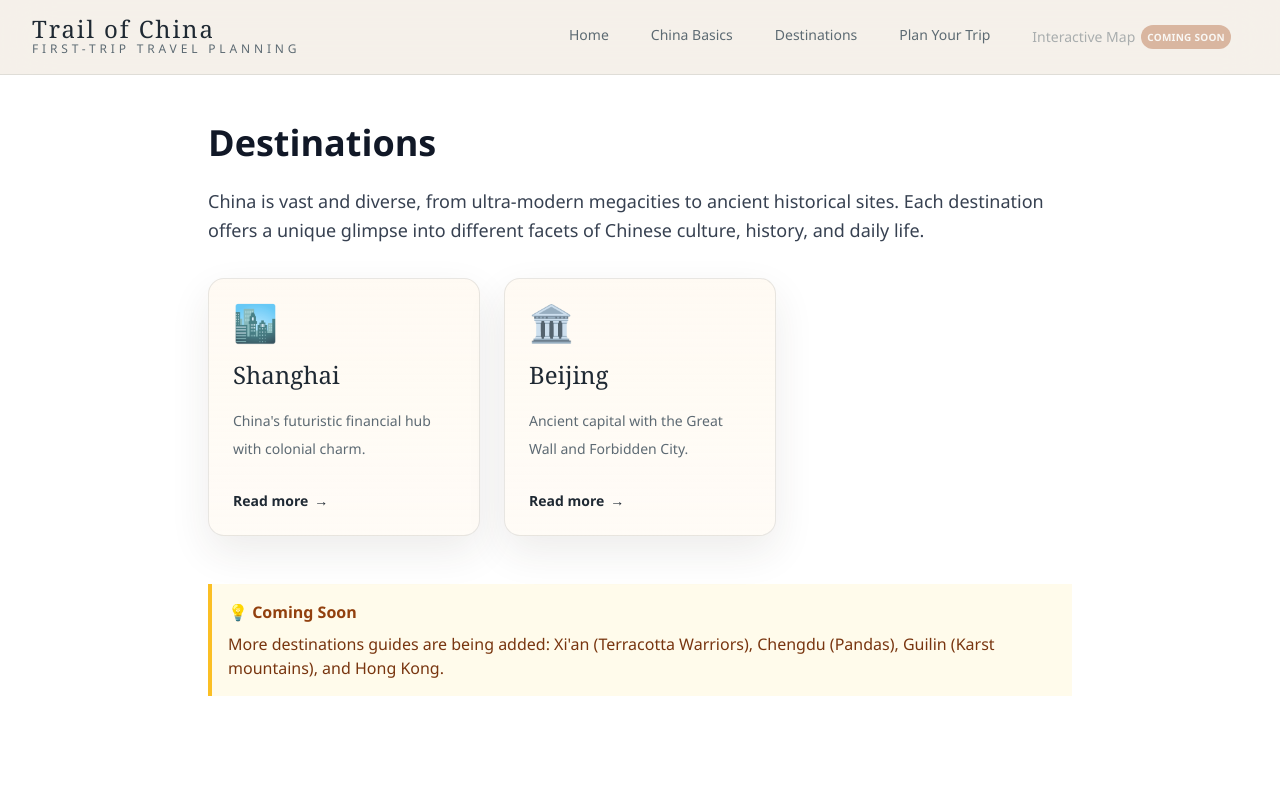
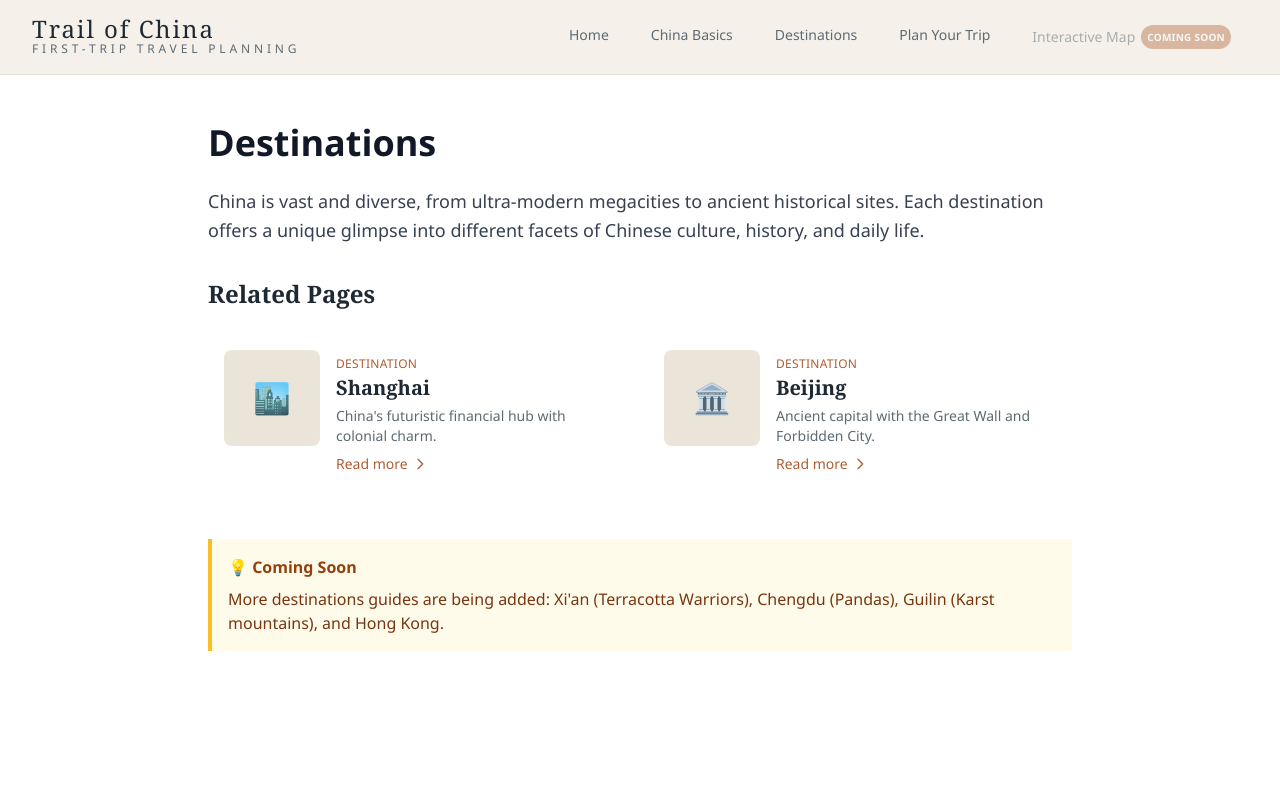
Before and after one commit to thecubestorm-arch/trailofchina, a Next.js app: page /destinations in a window 1280 px wide. Shown: the top 800 px of the page. Built offline with nearby package versions, Linux system fonts and the light colour scheme.

Commit message:
Phase 4: Add RelatedArticleCard component - Enhanced related sections on hub pages (guide pages pending)

```diff
--- a/app/china-basics/page.tsx
+++ b/app/china-basics/page.tsx
@@ -1,5 +1,5 @@
 import type { Metadata } from 'next'
-import { FeatureCard } from '@/components/FeatureCard'
+import { RelatedArticleCard } from '@/components/RelatedArticleCard'
 
 export const metadata: Metadata = {
   title: 'China Basics - Everything You Need to Know',
@@ -13,44 +13,51 @@ const cards = [
     description: 'Payment, maps, VPN, and communication apps you need',
     icon: '📱',
     href: '/china-basics/what-apps-to-use',
+    category: 'China Basics',
   },
   {
     title: 'How to Get Internet',
     description: 'Set up eSIM or SIM options so you stay connected from arrival',
     icon: '🌐',
     href: '/china-basics/how-to-get-internet',
+    category: 'China Basics',
   },
   {
     title: 'How China Differs',
     description: 'Understand key cultural and practical differences before you go',
     icon: '🧭',
     href: '/china-basics/how-china-differs',
+    category: 'China Basics',
   },
   {
     title: 'How to Get Around',
     description: 'Trains, metros, taxis, and ride apps explained simply',
     icon: '🚄',
     href: '/china-basics/how-to-get-around',
+    category: 'China Basics',
   },
 ]
 
 export default function ChinaBasicsPage() {
   return (
     <div className="min-h-screen bg-white">
-      <main className="max-w-4xl mx-auto px-4 py-12">
-        <h1 className="text-4xl font-bold mb-6 text-gray-900">China Basics</h1>
+      <main className="mx-auto max-w-4xl px-4 py-12">
+        <h1 className="mb-6 text-4xl font-bold text-gray-900">China Basics</h1>
 
         <section className="mb-8">
-          <p className="text-lg text-gray-700 leading-relaxed">
+          <p className="text-lg leading-relaxed text-gray-700">
             Everything first-time visitors need to know before departure, from essential apps and internet setup to local transport and daily travel norms.
           </p>
         </section>
 
-        <div className="grid grid-cols-1 md:grid-cols-2 lg:grid-cols-3 gap-6 mb-12">
-          {cards.map((card) => (
-            <FeatureCard key={card.href} {...card} />
-          ))}
-        </div>
+        <section className="mb-12">
+          <h2 className="mb-6 text-2xl font-serif font-semibold text-[#1f2933]">Related Pages</h2>
+          <div className="grid gap-4 md:grid-cols-2">
+            {cards.map((card) => (
+              <RelatedArticleCard key={card.href} {...card} />
+            ))}
+          </div>
+        </section>
       </main>
     </div>
   )
--- a/app/destinations/page.tsx
+++ b/app/destinations/page.tsx
@@ -1,5 +1,5 @@
 import { Metadata } from 'next'
-import { FeatureCard } from '@/components/FeatureCard'
+import { RelatedArticleCard } from '@/components/RelatedArticleCard'
 
 export const metadata: Metadata = {
   title: 'Destinations | Trail of China',
@@ -12,40 +12,42 @@ const cards = [
     description: "China's futuristic financial hub with colonial charm.",
     icon: '🏙️',
     href: '/destinations/shanghai',
+    category: 'Destination',
   },
   {
     title: 'Beijing',
     description: 'Ancient capital with the Great Wall and Forbidden City.',
     icon: '🏛️',
     href: '/destinations/beijing',
+    category: 'Destination',
   },
 ]
 
 export default function DestinationsHub() {
   return (
     <div className="min-h-screen bg-white">
-      <main className="max-w-4xl mx-auto px-4 py-12">
-        <h1 className="text-4xl font-bold mb-6 text-gray-900">Destinations</h1>
+      <main className="mx-auto max-w-4xl px-4 py-12">
+        <h1 className="mb-6 text-4xl font-bold text-gray-900">Destinations</h1>
 
         <section className="mb-8">
-          <p className="text-lg text-gray-700 leading-relaxed">
-            China is vast and diverse, from ultra-modern megacities to ancient historical sites.
-            Each destination offers a unique glimpse into different facets of Chinese culture,
-            history, and daily life.
+          <p className="text-lg leading-relaxed text-gray-700">
+            China is vast and diverse, from ultra-modern megacities to ancient historical sites. Each destination offers a unique glimpse into different facets of Chinese culture, history, and daily life.
           </p>
         </section>
 
-        <div className="grid grid-cols-1 md:grid-cols-2 lg:grid-cols-3 gap-6 mb-12">
-          {cards.map((card) => (
-            <FeatureCard key={card.href} {...card} />
-          ))}
-        </div>
+        <section className="mb-12">
+          <h2 className="mb-6 text-2xl font-serif font-semibold text-[#1f2933]">Related Pages</h2>
+          <div className="grid gap-4 md:grid-cols-2">
+            {cards.map((card) => (
+              <RelatedArticleCard key={card.href} {...card} />
+            ))}
+          </div>
+        </section>
 
-        <div className="bg-amber-50 border-l-4 border-amber-400 p-4">
-          <h3 className="font-semibold text-amber-800 mb-2">💡 Coming Soon</h3>
+        <div className="border-l-4 border-amber-400 bg-amber-50 p-4">
+          <h3 className="mb-2 font-semibold text-amber-800">💡 Coming Soon</h3>
           <p className="text-amber-900">
-            More destinations guides are being added: Xi'an (Terracotta Warriors),
-            Chengdu (Pandas), Guilin (Karst mountains), and Hong Kong.
+            More destinations guides are being added: Xi'an (Terracotta Warriors), Chengdu (Pandas), Guilin (Karst mountains), and Hong Kong.
           </p>
         </div>
       </main>
--- a/app/plan-your-trip/page.tsx
+++ b/app/plan-your-trip/page.tsx
@@ -1,5 +1,5 @@
 import { Metadata } from 'next'
-import { FeatureCard } from '@/components/FeatureCard'
+import { RelatedArticleCard } from '@/components/RelatedArticleCard'
 
 export const metadata: Metadata = {
   title: 'Plan Your Trip | Trail of China',
@@ -12,38 +12,44 @@ const cards = [
     description: 'Ready-made routes for first-time travelers who want a proven structure',
     icon: '🗺️',
     href: '/plan-your-trip/preplanned-trips',
+    category: 'Trip Planning',
   },
   {
     title: 'Travel Planner',
     description: 'Build your own route based on pace, interests, and trip length',
     icon: '✏️',
     href: '/plan-your-trip/travel-planner',
+    category: 'Trip Planning',
   },
   {
     title: 'Interactive Map',
     description: 'See destination relationships and plan transfers visually',
     icon: '🧭',
     href: '/interactive-map',
+    category: 'Trip Planning',
   },
 ]
 
 export default function PlanYourTripPage() {
   return (
     <div className="min-h-screen bg-white">
-      <main className="max-w-4xl mx-auto px-4 py-12">
-        <h1 className="text-4xl font-bold mb-6 text-gray-900">Plan Your Trip</h1>
+      <main className="mx-auto max-w-4xl px-4 py-12">
+        <h1 className="mb-6 text-4xl font-bold text-gray-900">Plan Your Trip</h1>
 
         <section className="mb-8">
-          <p className="text-lg text-gray-700 leading-relaxed">
+          <p className="text-lg leading-relaxed text-gray-700">
             Ready to visit China? Choose a preplanned route, customize your own itinerary, or explore the map view to build a practical trip.
           </p>
         </section>
 
-        <div className="grid grid-cols-1 md:grid-cols-2 lg:grid-cols-3 gap-6 mb-12">
-          {cards.map((card) => (
-            <FeatureCard key={card.href} {...card} />
-          ))}
-        </div>
+        <section className="mb-12">
+          <h2 className="mb-6 text-2xl font-serif font-semibold text-[#1f2933]">Related Pages</h2>
+          <div className="grid gap-4 md:grid-cols-2">
+            {cards.map((card) => (
+              <RelatedArticleCard key={card.href} {...card} />
+            ))}
+          </div>
+        </section>
       </main>
     </div>
   )
--- /dev/null
+++ b/components/RelatedArticleCard.tsx
@@ -0,0 +1,68 @@
+import Link from 'next/link'
+import { motion } from 'framer-motion'
+
+type RelatedArticleCardProps = {
+  title: string
+  description?: string
+  href: string
+  image?: string
+  category?: string
+  icon?: string
+}
+
+export function RelatedArticleCard({
+  title,
+  description,
+  href,
+  image,
+  category,
+  icon,
+}: RelatedArticleCardProps) {
+  return (
+    <Link
+      href={href}
+      className="group flex gap-4 rounded-xl p-4 transition-colors duration-300 hover:bg-[#fffaf3]"
+    >
+      <motion.div
+        whileHover={{ scale: 1.03 }}
+        transition={{ duration: 0.28 }}
+        className="h-24 w-24 flex-shrink-0 overflow-hidden rounded-lg bg-[#ebe4d8]"
+      >
+        {image ? (
+          <img
+            src={image}
+            alt={title}
+            className="h-full w-full object-cover transition-transform duration-500 group-hover:scale-105"
+          />
+        ) : (
+          <div className="flex h-full w-full items-center justify-center text-3xl">{icon ?? '📄'}</div>
+        )}
+      </motion.div>
+
+      <div className="min-w-0 flex-1">
+        {category && (
+          <span className="text-xs font-medium uppercase tracking-wide text-[#af5d32]">{category}</span>
+        )}
+
+        <h4 className="font-serif line-clamp-2 text-xl font-semibold text-[#1f2933] transition-colors group-hover:text-[#af5d32]">
+          {title}
+        </h4>
+
+        {description && <p className="mt-1 line-clamp-2 text-sm text-[#5d6a73]">{description}</p>}
+
+        <span className="mt-2 inline-flex items-center gap-1 text-sm font-medium text-[#af5d32] group-hover:underline">
+          Read more
+          <svg
+            className="h-4 w-4 transition-transform group-hover:translate-x-1"
+            fill="none"
+            stroke="currentColor"
+            viewBox="0 0 24 24"
+            aria-hidden="true"
+          >
+            <path strokeLinecap="round" strokeLinejoin="round" strokeWidth={2} d="M9 5l7 7-7 7" />
+          </svg>
+        </span>
+      </div>
+    </Link>
+  )
+}
```
